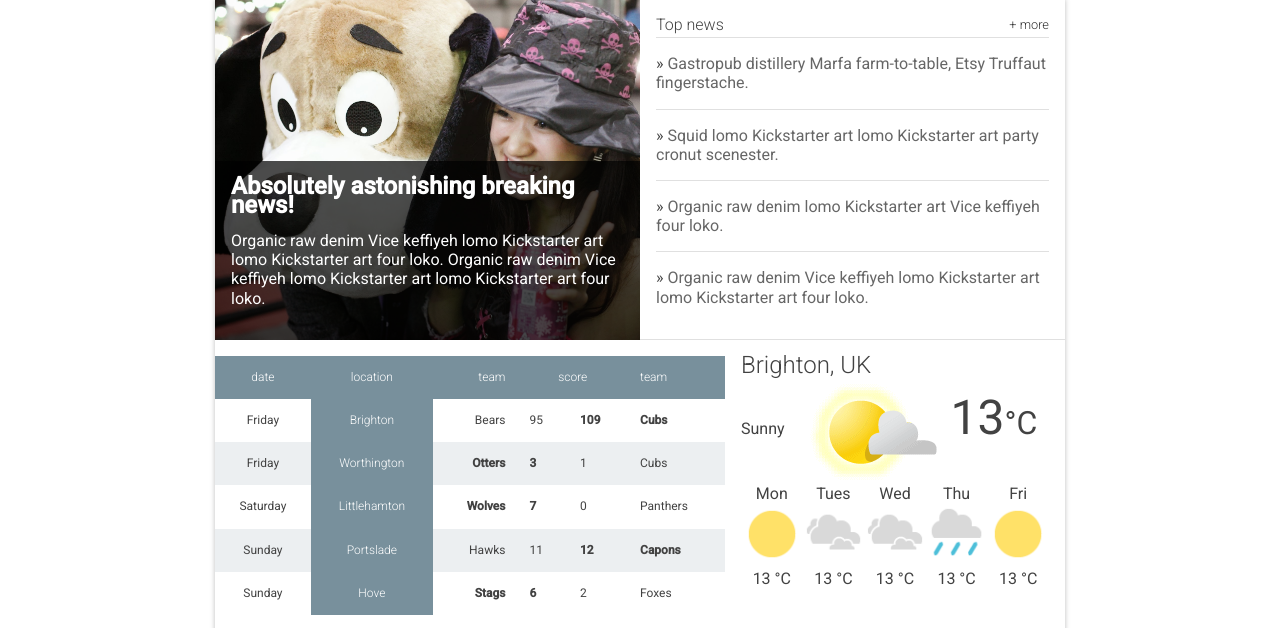
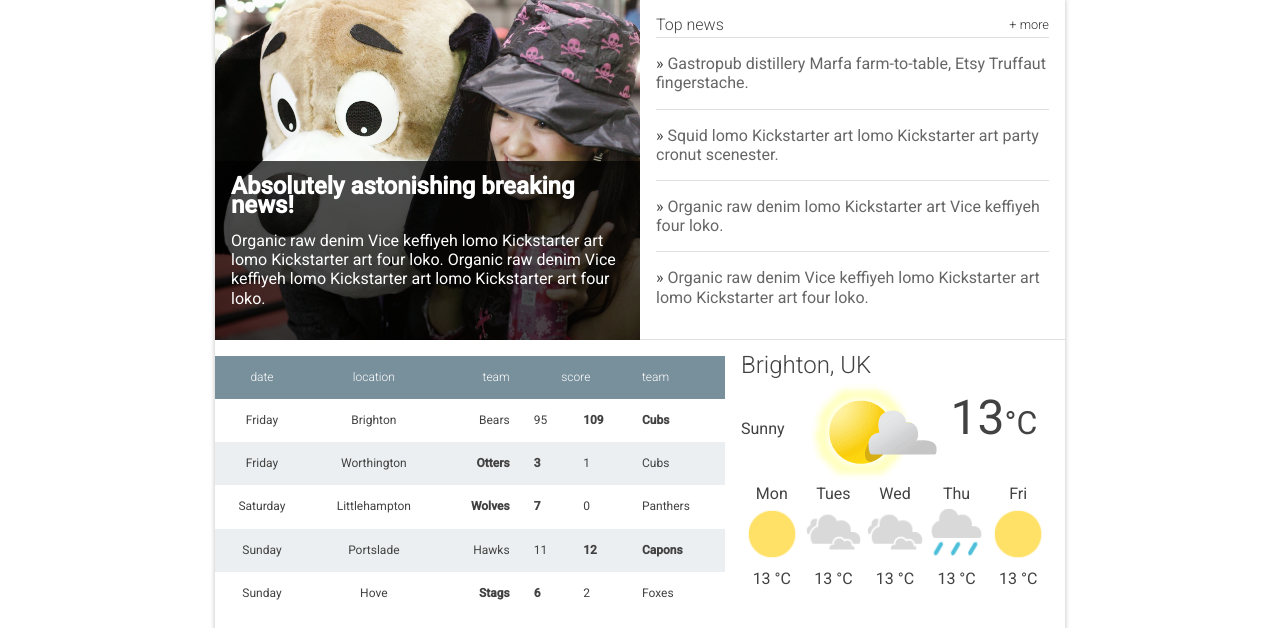
Before and after one commit to caep2015/Udacity-Responsive-Home-Town-App, a plain HTML site: page index.html in a window 1280 px wide. Shown: the part 166-794 px from the top of the page. Drawn offline with Linux system fonts and the light colour scheme.

Commit message:
update final html

```diff
--- a/index.html
+++ b/index.html
@@ -67,7 +67,7 @@
             <thead>
               <tr>
                 <th>date</th>
-                <th class="scores_location">location</th>
+                <th class="scores__location">location</th>
                 <th>team</th>
                 <th colspan="2">score</th>
                 <th>team</th>
@@ -76,7 +76,7 @@
             <tbody>
               <tr>
                 <td>Friday</td>
-                <th class="scores_location">Brighton</th>
+                <td class="scores__location">Brighton</td>
                 <td>Bears</td>
                 <td>95</td>
                 <td class="winner">109</td>
@@ -84,7 +84,7 @@
               </tr>
               <tr>
                 <td>Friday</td>
-                <th class="scores_location">Worthington</th>
+                <td class="scores__location">Worthington</td>
                 <td class="winner">Otters</td>
                 <td class="winner">3</td>
                 <td>1</td>
@@ -92,7 +92,7 @@
               </tr>
               <tr>
                 <td>Saturday</td>
-                <th class="scores_location">Littlehamton</th>
+                <td class="scores__location">Littlehampton</td>
                 <td class="winner">Wolves</td>
                 <td class="winner">7</td>
                 <td>0</td>
@@ -100,7 +100,7 @@
               </tr>
               <tr>
                 <td>Sunday</td>
-                <th class="scores_location">Portslade</th>
+                <td class="scores__location">Portslade</td>
                 <td>Hawks</td>
                 <td>11</td>
                 <td class="winner">12</td>
@@ -108,7 +108,7 @@
               </tr>
               <tr>
                 <td>Sunday</td>
-                <th class="scores_location">Hove</th>
+                <td class="scores__location">Hove</td>
                 <td class="winner">Stags</td>
                 <td class="winner">6</td>
                 <td>2</td>
@@ -123,7 +123,7 @@
           <span class="weather__location">Brighton, UK</span>
           <span class="weather__desc">Sunny</span>
           <span class="weather__today">
-          <img class="weather__today__image" src="images/weather.png" alt="icon of a partially sunny day"><span class="weather__today__temp">13</span><span class="weather__today__deg">&deg;C</span>
+          <img class="weather__today__image" src="images/weather.png" alt="icon of a partially cloudy day"><span class="weather__today__temp">13</span><span class="weather__today__deg">&deg;C</span>
           </span>
           <ul class="weather__next">
             <li class="weather__next__item">
```
